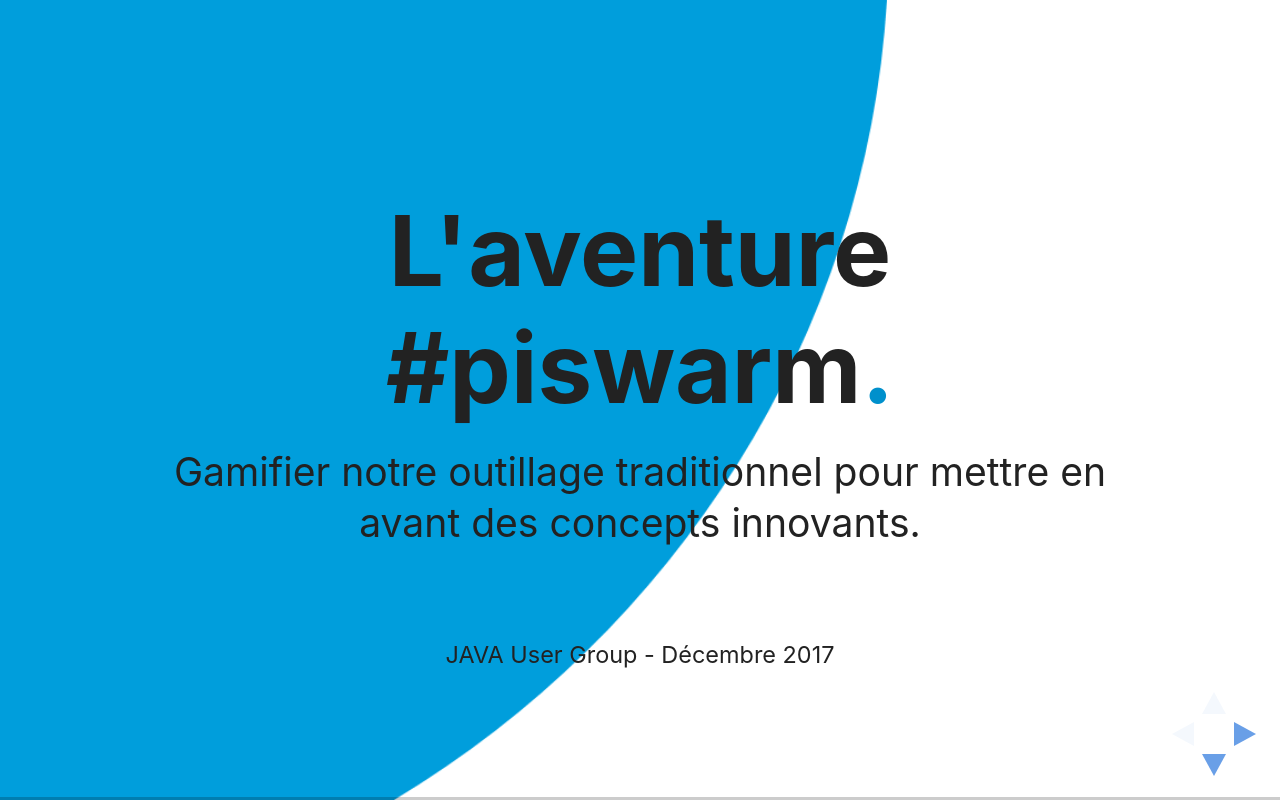
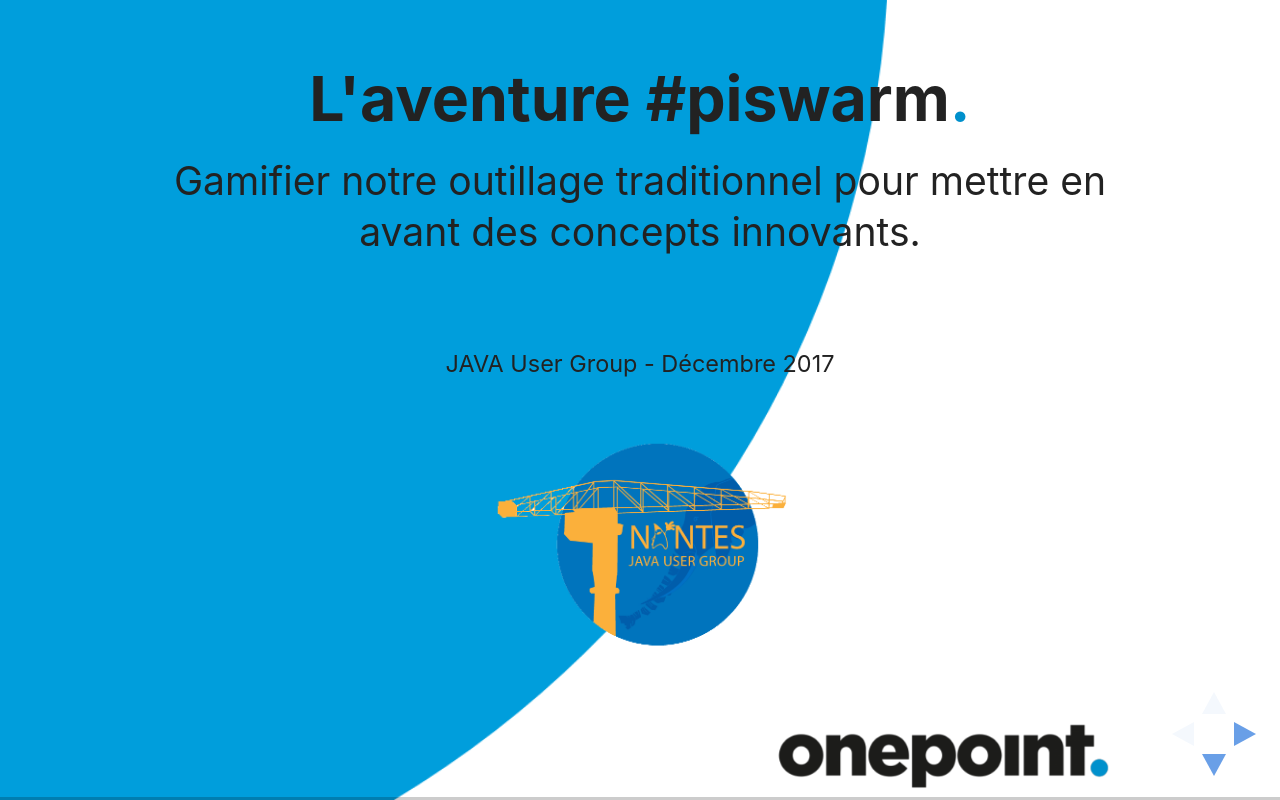
Before and after one commit to onepoint-tech/prez-pi-swarm, a plain HTML site: page index.html in a window 1280 px wide. Drawn offline with Linux system fonts and the light colour scheme.

Commit message:
fix(export): corrections diverses

```diff
--- a/index.html
+++ b/index.html
@@ -29,13 +29,14 @@
 				<section data-background="img/onepoint-bg-dot.png" data-background-position="bottom left" data-background-size="30%">
 					<section class="welcome-message slide-projet" data-background="img/onepoint-big-bg-dot.png"
 							 data-background-position="left" data-background-size="contain">
-						<h1 class="onepoint-title">L'aventure #piswarm</h1>
+						<h2 class="onepoint-title">L'aventure #piswarm</h2>
 						<p class="subtitle">Gamifier notre outillage traditionnel pour mettre en avant des concepts innovants.</p>
 						<p>&nbsp;</p>
 						<p>
 							<small>JAVA User Group - Décembre 2017</small>
 						</p>
-						<p>&nbsp;</p>
+						<img class="logo" src="img/projet/jug.png" width="30%" />
+						<br>
 						<img class="logo onepoint" src="img/onepoint.png" />
 						<aside class="notes">
 							<p>Mot à la mode - Buzzword</p>
```
Also changed, not shown: craftman.html (+1 -1 lines), img/projet/jug.png (added).
